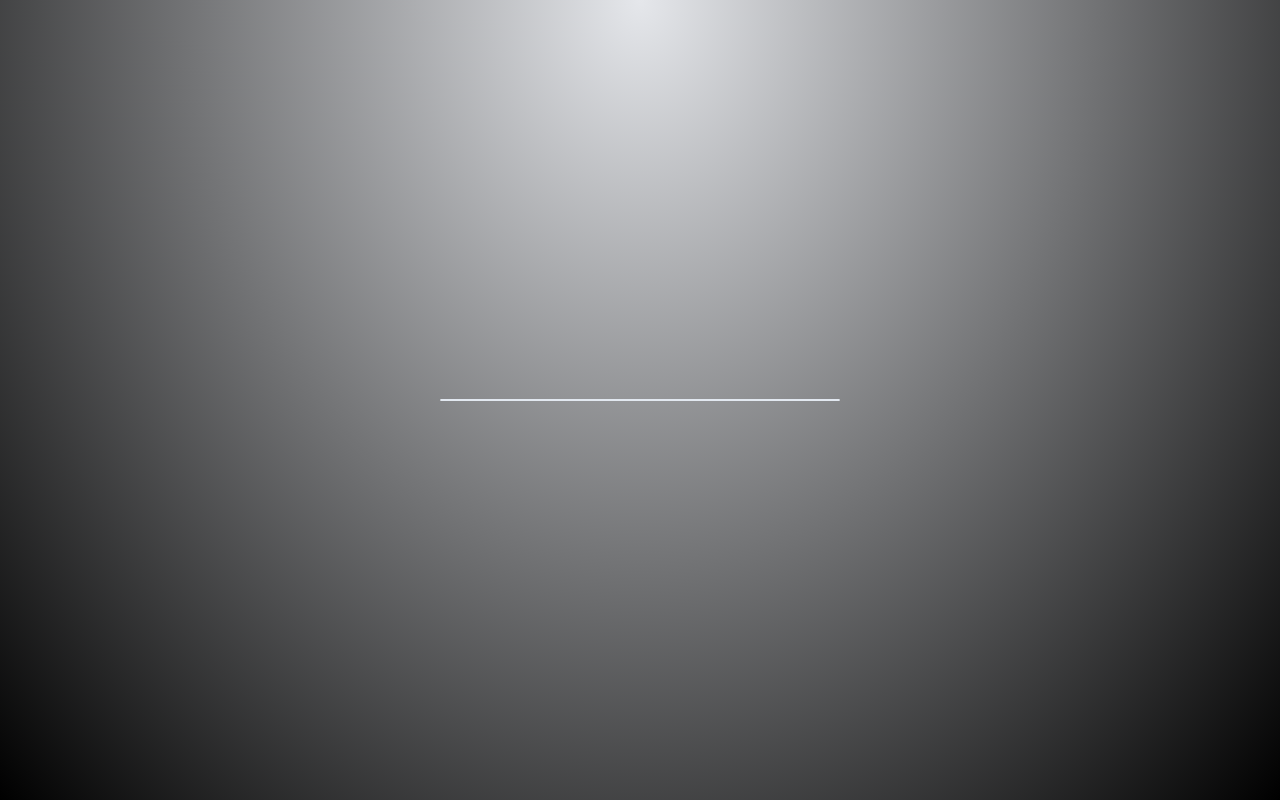
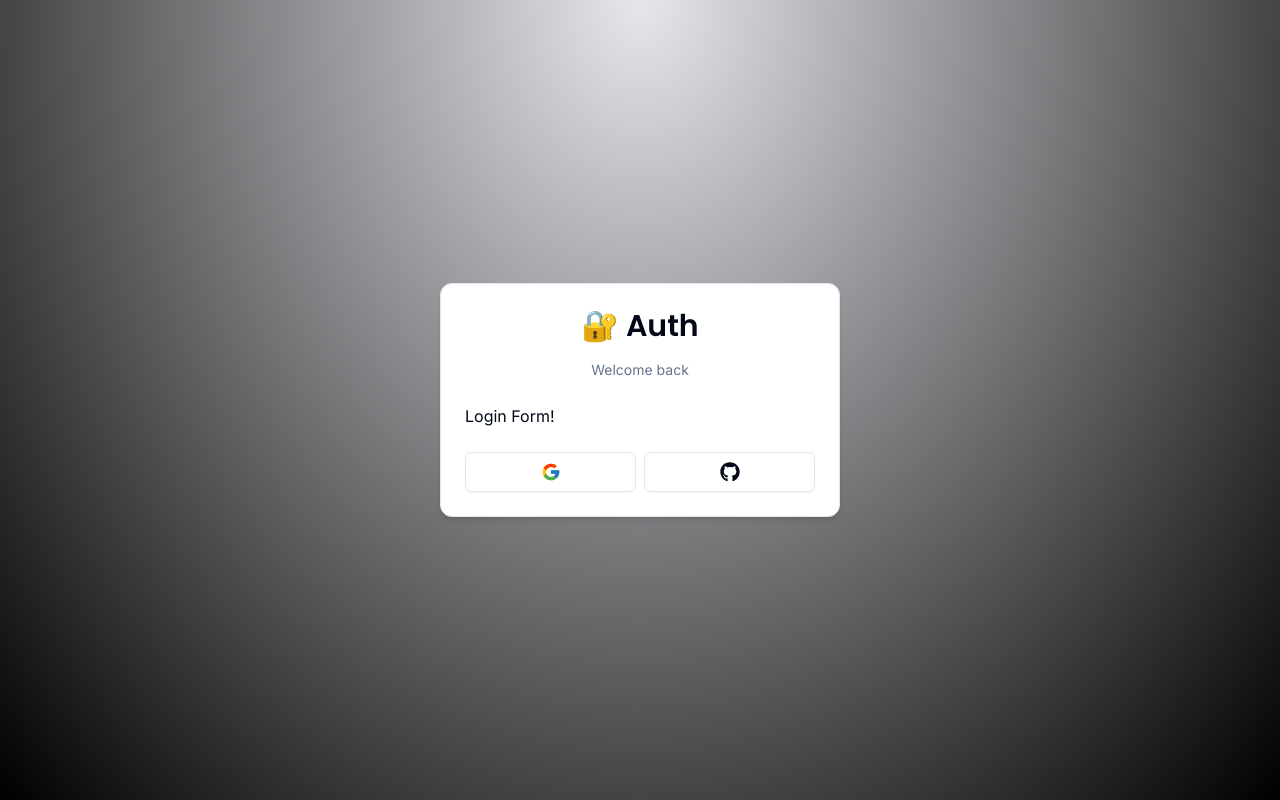
Before and after one commit to DarklMoon/auth-nextjs, a Next.js app: page /auth/login in a window 1280 px wide. Built offline with nearby package versions, Linux system fonts and the light colour scheme.

Commit message:
add: social-btn

```diff
--- a/components/auth/card-wrapper.tsx
+++ b/components/auth/card-wrapper.tsx
@@ -6,6 +6,8 @@ import {
     CardFooter,
     CardHeader
  } from "@/components/ui/card";
+import { Header } from "@/components/auth/hearder";
+import Social from "@/components/auth/social";
 
 interface CardWrapperProps{
     children: React.ReactNode;
@@ -24,7 +26,17 @@ export const CardWrapper = ({
 }: CardWrapperProps)=>{
     return(
     <Card className="w-[400px] shadow-md">
-        {children}
+        <CardHeader>
+            <Header label={headerLabel}/>
+        </CardHeader>
+        <CardContent>
+            {children}
+        </CardContent>
+        {showSocial && (
+            <CardFooter>
+                <Social/>
+            </CardFooter>
+        )}
     </Card>
 
     )
--- /dev/null
+++ b/components/auth/hearder.tsx
@@ -0,0 +1,25 @@
+import { Poppins } from "next/font/google";
+
+import { cn } from "@/lib/utils";
+
+const font = Poppins({
+    subsets: ["latin"],
+    weight: ["600"]
+});
+
+interface HeaderProps {
+    label: string;
+}
+
+export const Header = ({
+    label
+}: HeaderProps) => {
+    return (
+      <div className="w-full flex flex-col gap-y-4 justify-center items-center">
+        <h1 className={cn("text-3xl font-semibold", font.className)}>
+          🔐 Auth
+        </h1>
+        <p className="text-muted-foreground text-sm">{label}</p>
+      </div>
+    );
+}
--- a/components/auth/login-form.tsx
+++ b/components/auth/login-form.tsx
@@ -2,6 +2,12 @@ import { CardWrapper } from "./card-wrapper"
 
  export const LoginForm = () => {
      return(
-         <CardWrapper/>
+         <CardWrapper
+            headerLabel="Welcome back"
+            backButtonLabel="Don't have an account?"
+            backButtonHref="/auth/register"
+            showSocial>
+             Login Form!
+         </CardWrapper>
      )
  }
--- /dev/null
+++ b/components/auth/social.tsx
@@ -0,0 +1,29 @@
+"use client";
+
+import React from 'react'
+import { FcGoogle } from 'react-icons/fc';
+import { FaGithub } from 'react-icons/fa';
+import { Button } from '@/components/ui/button';
+
+export default function Social() {
+  return (
+    <div className='flex items-center w-full gap-x-2'>
+        <Button
+            size="lg"
+            className='w-full'
+            variant="outline"
+            onClick={()=>{}}>
+
+            <FcGoogle className='h-5 w-5'/>
+        </Button>
+        <Button
+            size="lg"
+            className='w-full'
+            variant="outline"
+            onClick={()=>{}}>
+
+            <FaGithub className='h-5 w-5'/>
+        </Button>
+    </div>
+  )
+}
--- a/package.json
+++ b/package.json
@@ -16,6 +16,7 @@
     "next": "14.1.4",
     "react": "^18",
     "react-dom": "^18",
+    "react-icons": "^5.0.1",
     "tailwind-merge": "^2.2.2",
     "tailwindcss-animate": "^1.0.7"
   },
```
Also changed, not shown: app/auth/login/page.tsx (line endings or trailing spaces), 1 other file (tests, documents, lock files or other folders).
